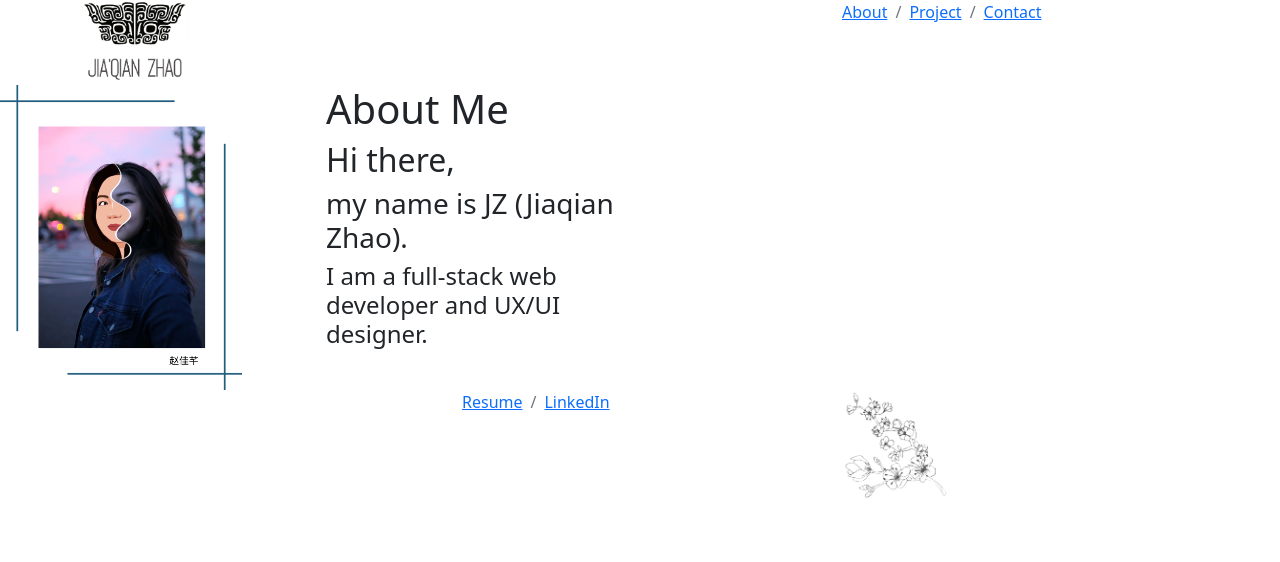
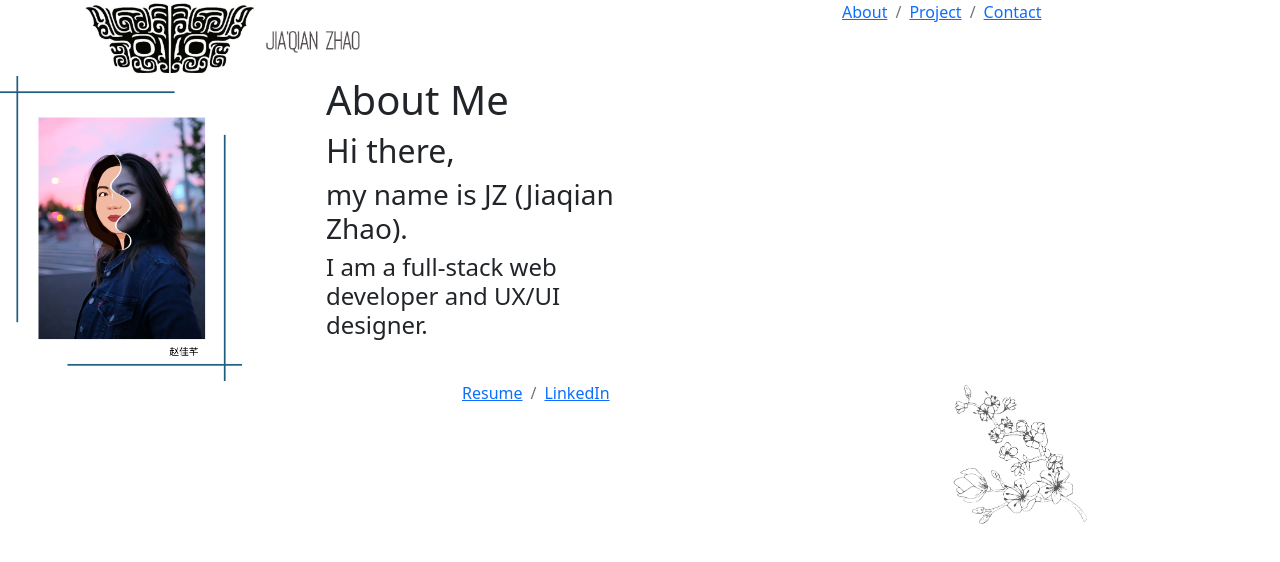
Before and after one commit to JZSweet/jz-portfolio2.0, a React (Create React App) app: page / in a window 1280 px wide. Shown: the top 562 px of the page. Built offline with nearby package versions, Linux system fonts and the light colour scheme.

Commit message:
change css position and margin

```diff
--- a/src/components/Header.js
+++ b/src/components/Header.js
@@ -13,12 +13,12 @@ class Header extends Component {
                 <Row>
                     <Col md={4}>
                         <div className='header' >
-                            <img className='d-block w-100'
+                            <img className='headerpic'
                                 id='tt'
                                 src={Head}
                                 alt='Header img1' />
 
-                            <img className='d-block w-100'
+                            <img className='headerpic'
                                 id='name'
                                 src={Jia}
                                 alt='Header img2' />
--- a/src/components/css/style.css
+++ b/src/components/css/style.css
@@ -1,6 +1,8 @@
 #tt {
-    max-width: 30%;
+    max-width: 50%;
     height: auto;
+    position: left 0px !important;
+    border-bottom-width: 40px;
 }
 
 #name {
@@ -14,15 +16,18 @@
 }
 
 #footerpic {
-    max-width: 30%;
+    max-width: 40%;
     height: auto;
+    margin: auto;
+    bottom: 0 !important;
 }
 
 #navitem {
     position: right !important;
 }
 
-.row {
+
+/* .row {
     display: flex;
     flex-direction: row;
-}
+} */
```
